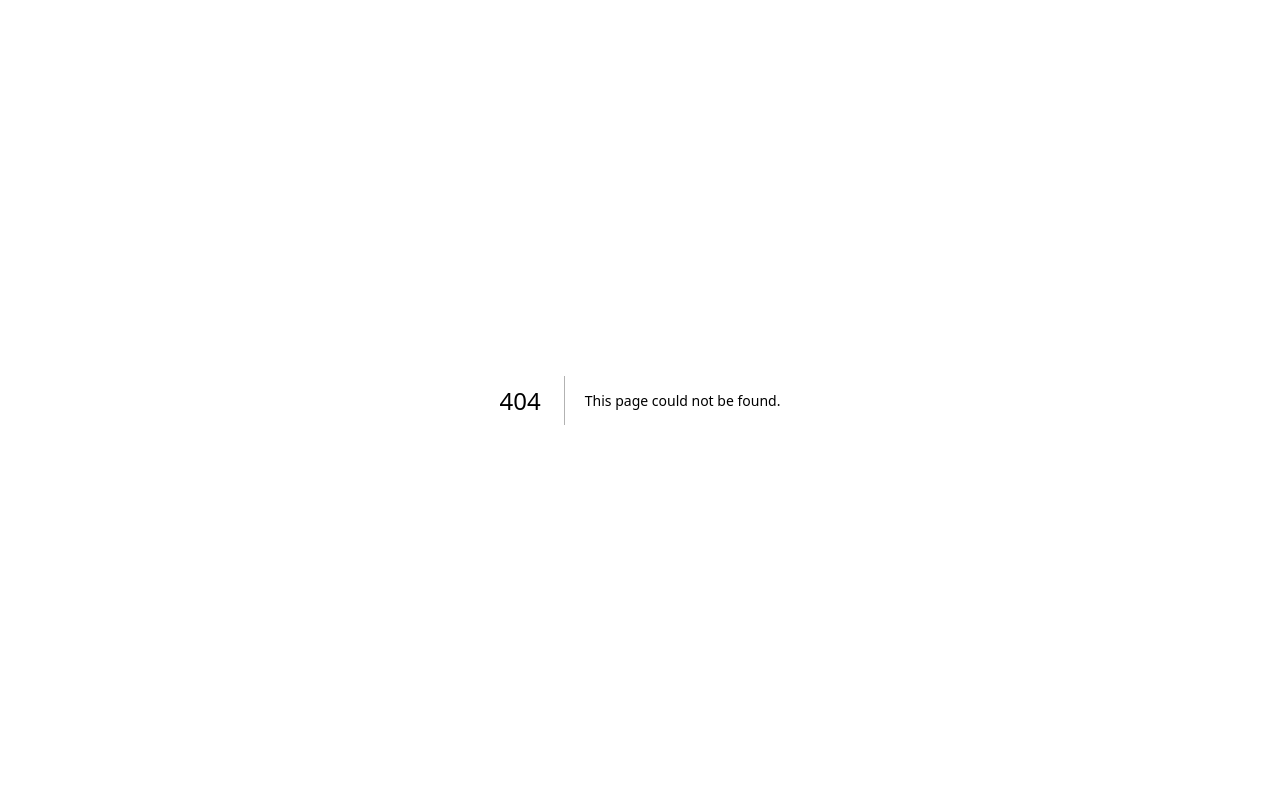
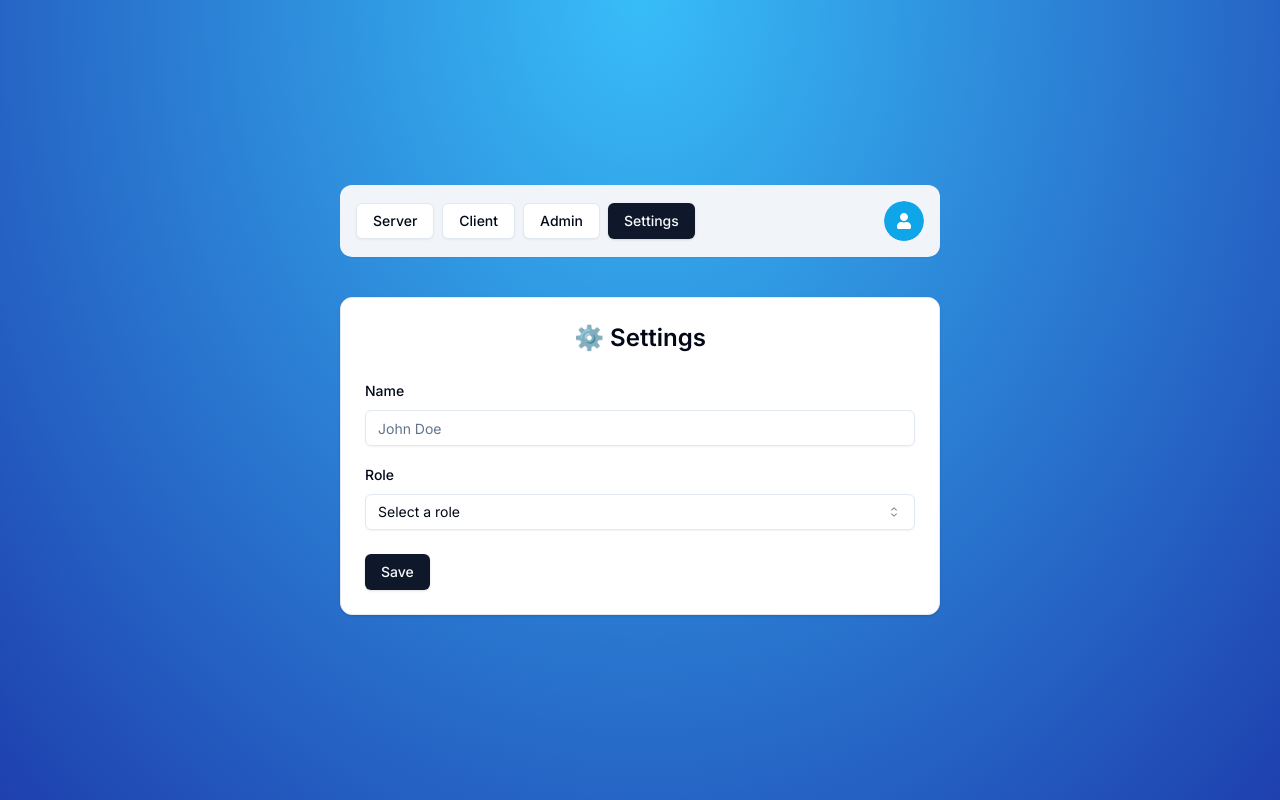
Before and after one commit to PeterMichael28/authJS, a Next.js app: page /settings in a window 1280 px wide. Before the commit this address had no page. Built offline with nearby package versions, Linux system fonts and the light colour scheme; no server answers.

Commit message:
settings page

```diff
--- /dev/null
+++ b/app/(locked)/settings/page.tsx
@@ -0,0 +1,253 @@
+"use client";
+
+import * as z from "zod";
+import { useForm } from "react-hook-form";
+import { zodResolver } from "@hookform/resolvers/zod";
+import { useTransition, useState } from "react";
+import { useSession } from "next-auth/react";
+
+import { Switch } from "@/components/ui/switch";
+import {
+  Select,
+  SelectContent,
+  SelectItem,
+  SelectTrigger,
+  SelectValue,
+} from "@/components/ui/select";
+import { SettingsSchema } from "@/schemas";
+import {
+  Card,
+  CardHeader,
+  CardContent,
+} from "@/components/ui/card";
+import { Button } from "@/components/ui/button";
+import { settings } from "@/actions/settings";
+import {
+  Form,
+  FormField,
+
+
+
+
+
+
+
+
+
+
+
+
+
+
+
+
+
+
+
+  FormControl,
+  FormItem,
+  FormLabel,
+  FormDescription,
+  FormMessage,
+} from "@/components/ui/form";
+import { Input } from "@/components/ui/input";
+import { useCurrentUser } from "@/hooks/use-current-user";
+import { FormError } from "@/components/form-error";
+import { FormSuccess } from "@/components/form-success";
+import { UserRole } from "@prisma/client";
+
+const SettingsPage = () => {
+  const user = useCurrentUser();
+
+  const [error, setError] = useState<string | undefined>();
+  const [success, setSuccess] = useState<string | undefined>();
+  const { update } = useSession();
+  const [isPending, startTransition] = useTransition();
+
+  const form = useForm<z.infer<typeof SettingsSchema>>({
+    resolver: zodResolver(SettingsSchema),
+    defaultValues: {
+      password: undefined,
+      newPassword: undefined,
+      name: user?.name || undefined,
+      email: user?.email || undefined,
+      role: user?.role || undefined,
+      isTwoFactorEnabled: user?.isTwoFactorEnabled || undefined,
+    }
+  });
+
+  const onSubmit = (values: z.infer<typeof SettingsSchema>) => {
+    startTransition(() => {
+      settings(values)
+        .then((data) => {
+          if (data.error) {
+            setError(data.error);
+          }
+
+          if (data.success) {
+            update();
+            setSuccess(data.success);
+          }
+        })
+        .catch(() => setError("Something went wrong!"));
+    });
+  }
+
+  return (
+    <Card className="w-[600px]">
+      <CardHeader>
+        <p className="text-2xl font-semibold text-center">
+          ⚙️ Settings
+        </p>
+      </CardHeader>
+      <CardContent>
+        <Form {...form}>
+          <form
+            className="space-y-6"
+            onSubmit={form.handleSubmit(onSubmit)}
+          >
+            <div className="space-y-4">
+              <FormField
+                control={form.control}
+                name="name"
+                render={({ field }) => (
+                  <FormItem>
+                    <FormLabel>Name</FormLabel>
+                    <FormControl>
+                      <Input
+                        {...field}
+                        placeholder="John Doe"
+                        disabled={isPending}
+                      />
+                    </FormControl>
+                    <FormMessage />
+                  </FormItem>
+                )}
+              />
+              {user?.isOAuth === false && (
+                <>
+                  <FormField
+                    control={form.control}
+                    name="email"
+                    render={({ field }) => (
+                      <FormItem>
+                        <FormLabel>Email</FormLabel>
+                        <FormControl>
+                          <Input
+                            {...field}
+                            placeholder="john.doe@example.com"
+                            type="email"
+                            disabled={isPending}
+                          />
+                        </FormControl>
+                        <FormMessage />
+                      </FormItem>
+                    )}
+                  />
+                  <FormField
+                    control={form.control}
+                    name="password"
+                    render={({ field }) => (
+                      <FormItem>
+                        <FormLabel>Password</FormLabel>
+                        <FormControl>
+                          <Input
+                            {...field}
+                            placeholder="******"
+                            type="password"
+                            disabled={isPending}
+                          />
+                        </FormControl>
+                        <FormMessage />
+                      </FormItem>
+                    )}
+                  />
+                  <FormField
+                    control={form.control}
+                    name="newPassword"
+                    render={({ field }) => (
+                      <FormItem>
+                        <FormLabel>New Password</FormLabel>
+                        <FormControl>
+                          <Input
+                            {...field}
+                            placeholder="******"
+                            type="password"
+                            disabled={isPending}
+                          />
+                        </FormControl>
+                        <FormMessage />
+                      </FormItem>
+                    )}
+                  />
+                </>
+              )}
+              <FormField
+                control={form.control}
+                name="role"
+                render={({ field }) => (
+                  <FormItem>
+                    <FormLabel>Role</FormLabel>
+                    <Select
+                      disabled={isPending}
+                      onValueChange={field.onChange}
+                      defaultValue={field.value}
+                    >
+                      <FormControl>
+                        <SelectTrigger>
+                          <SelectValue placeholder="Select a role" />
+                        </SelectTrigger>
+                      </FormControl>
+                      <SelectContent>
+                        <SelectItem value={UserRole.ADMIN}>
+                          Admin
+                        </SelectItem>
+                        <SelectItem value={UserRole.USER}>
+                          User
+                        </SelectItem>
+                      </SelectContent>
+                    </Select>
+                    <FormMessage />
+                  </FormItem>
+                )}
+              />
+              {user?.isOAuth === false && (
+                <FormField
+                  control={form.control}
+                  name="isTwoFactorEnabled"
+                  render={({ field }) => (
+                    <FormItem className="flex flex-row items-center justify-between rounded-lg border p-3 shadow-sm">
+                      <div className="space-y-0.5">
+                        <FormLabel>Two Factor Authentication</FormLabel>
+                        <FormDescription>
+                          Enable two factor authentication for your account
+                        </FormDescription>
+                      </div>
+                      <FormControl>
+                        <Switch
+                          disabled={isPending}
+                          checked={field.value}
+                          onCheckedChange={field.onChange}
+                        />
+                      </FormControl>
+                    </FormItem>
+                  )}
+                />
+              )}
+            </div>
+            <FormError message={error} />
+            <FormSuccess message={success} />
+            <Button
+              disabled={isPending}
+              type="submit"
+            >
+              Save
+            </Button>
+          </form>
+        </Form>
+      </CardContent>
+    </Card>
+   );
+}
+
+export default SettingsPage;
--- a/app/layout.tsx
+++ b/app/layout.tsx
@@ -1,7 +1,9 @@
 import type { Metadata } from 'next'
 import { Inter } from 'next/font/google'
+import { auth } from '@/auth'
 import './globals.css'
-
+import { Toaster } from "@/components/ui/sonner";
+import { SessionProvider } from 'next-auth/react'
 const inter = Inter({ subsets: ['latin'] })
 
 export const metadata: Metadata = {
@@ -9,14 +11,21 @@
   description: 'Generated by create next app',
 }
 
-export default function RootLayout({
+export default async function RootLayout({
   children,
 }: {
   children: React.ReactNode
 }) {
+  const session = await auth();
+
   return (
-    <html lang="en">
-      <body className={inter.className}>{children}</body>
-    </html>
+    <SessionProvider session={session}>
+      <html lang="en">
+        <body className={inter.className}>
+          <Toaster />
+          {children}
+        </body>
+      </html>
+    </SessionProvider>
   )
 }
```
